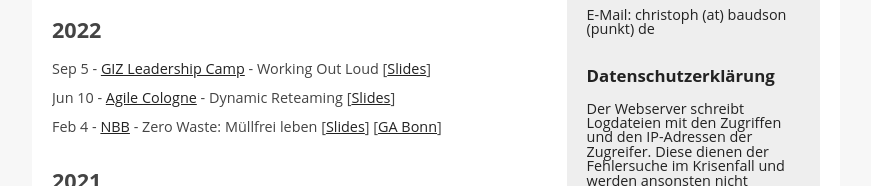
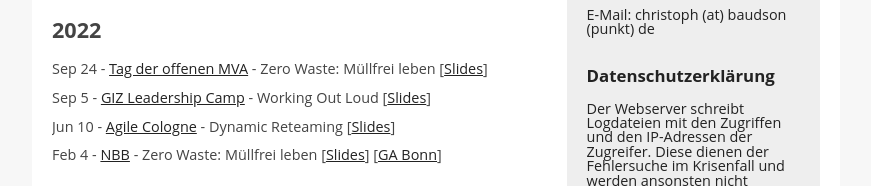
Before and after one commit to sustainablepace/baudson, a plain HTML site: page index.html in a window 1280 px wide. Shown: the part 614-800 px from the top of the page, without its empty margins (204-1075 px from the left). Drawn offline with Linux system fonts and the light colour scheme.

Commit message:
Tag der offenen MVA

```diff
--- a/index.html
+++ b/index.html
@@ -188,6 +188,13 @@
                 <p>Contact me if you need a speaker or facilitator!</p>
                 <h3>2022</h3>
                 <ul class="talklist">
+                    <li>
+                        Sep 24 - <a
+                            href="https://www.bonn.de/veranstaltungskalender/veranstaltungen/hauptkalender/extern/Tag-der-offenen-MVA.php"
+                            target="_blank">Tag der offenen MVA</a> - Zero Waste: Müllfrei leben
+                        [<a href="slides/2022.09.24.Zero.Waste.MVA.Bonn.pdf"
+                            target="_blank">Slides</a>]
+                    </li>
                     <li>
                         Sep 5 - <a
                             href="https://www.giz.de"
```
Also changed, not shown: 1 other file.
